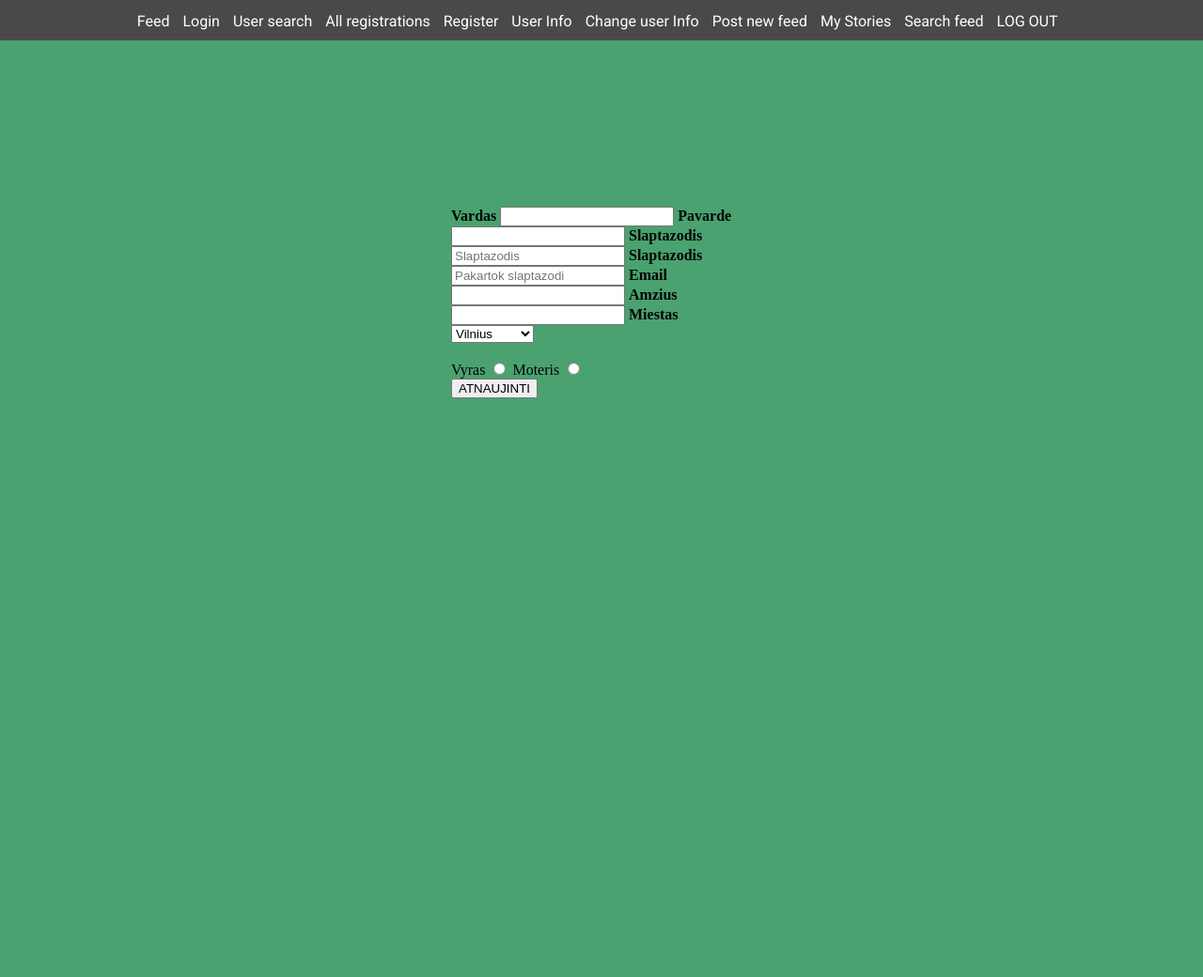
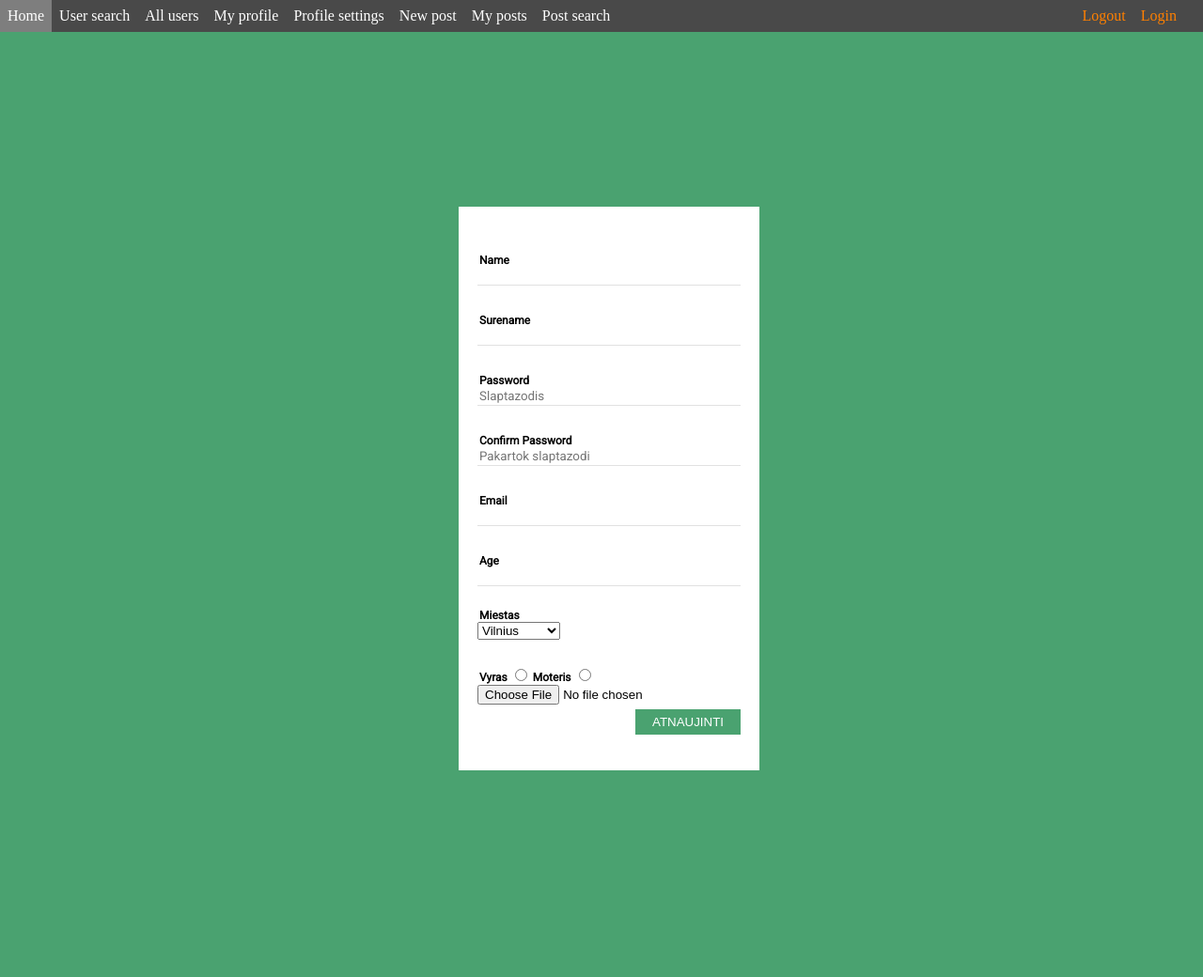
Before and after one commit to codin-full-stack/tomasz, a PHP site: page /tomasz/infoChange.php in a window 1280 px wide. Shown: the whole page at 94% size. Before the commit the page ends 424 px from the top, so only its background shows below. Run offline with PHP 8.4, Linux system fonts and the light colour scheme; the visitor is signed in with stand-in values (Sample User, id 1); data that the repository does not hold is empty.

Commit message:
2018-10-08

```diff
--- a/TopMenu.php
+++ b/TopMenu.php
@@ -1,21 +1,13 @@
-<?php
-    $json = file_get_contents('menuJson/dzeksonas.json');
-    $array = json_decode($json, true);
-    $array = $array['menu']['items'];
-    foreach ($array as $key => $value) {
-        if (!empty($value)) {
-            ?>
-            <a href="<?php echo $value['id']; ?>">
-                <?php
-                    if (!empty($value['label'])) {
-                        echo $value['label'];
-                    } else {
-                        echo "empty label";
-                    }
-                ?>
-            </a>
-            &nbsp;
-        <?php
-        }
-    }
-?>
+
+<ul>
+    <li><a href="index.php">Home</a></li>
+    <li class="log"><a href="login.php">Login</a></li>
+    <li><a href="paieska.php">User search</a></li>
+    <li><a href="allRegisteredList.php">All users</a></li>
+    <li><a href="userInfo.php">My profile</a></li>
+    <li><a href="infoChange.php">Profile settings</a></li>
+    <li><a href="post_new.php">New post</a></li>
+    <li><a href="myPosts.php">My posts</a></li>
+    <li><a href="search.php">Post search</a></li>
+    <li class="log"><a href="logout.php">Logout</a></li>
+</ul>
--- a/header.php
+++ b/header.php
@@ -24,7 +24,6 @@ include('jsonFunctions.php');
     <link rel="stylesheet" href="styles/styles.css" type="text/css">
     <link href="https://fonts.googleapis.com/css?family=Roboto" rel="stylesheet">
 </head>
-<body background="media/bgwp.jpg">
     <div class="navigation">
         <?php include('TopMenu.php')?>
     </div>
--- a/infoChange.php
+++ b/infoChange.php
@@ -8,26 +8,53 @@ include 'sessionCheck.php';
 $sql = "SELECT * FROM users WHERE id = '" . $_SESSION['id'] . "'";
 $result = mysqli_query($conn, $sql);
 $data = mysqli_fetch_assoc($result);
-// var_dump ($data);
-
 ?>
-
+<html>
+<body>
 <div class="container">
-    <form action="" method="POST">
-        <label for="vrd"><b>Vardas</b></label>
-        <input type="text" name="vrd" value="<?php echo (! empty($data['name']) ? $data['name'] : ''); ?>">
-        <label for="pvd"><b>Pavarde</b></label>
-        <input type="text" name="pvd" value="<?php echo (! empty($data['surename']) ? $data['surename'] : ''); ?>">
-        <label for="pass"><b>Slaptazodis</b></label>
-        <input type="password" placeholder="Slaptazodis" name="pass">
-        <label for="pass"><b>Slaptazodis</b></label>
-        <input type="password" placeholder="Pakartok slaptazodi" name="passconf">
-        <label for="email"><b>Email</b></label>
-        <input type="text" name="email" value="<?php echo (! empty($data['email']) ? $data['email'] : ''); ?>">
-        <label for="amz"><b>Amzius</b></label>
-        <input type="text" name="amz" value="<?php echo (! empty($data['age']) ? $data['age'] : ''); ?>">
-        <label for="city"><b>Miestas</b></label><br>
-        <select name="city" id="">
+    <form action="" method="POST" enctype="multipart/form-data">
+    <div class="boxReg">
+            <div class="box-item">
+                <label for="" class="label">
+                    Name<br>
+                </label>
+                <input type="text" name="vrd" class="field" value="<?php echo (! empty($data['name']) ? $data['name'] : ''); ?>">
+                </div>
+                <div class="box-item">
+                <label for="" class="label">
+                    Surename<br>
+                </label>
+                <input type="text" name="pvd" class="field"  value="<?php echo (! empty($data['surename']) ? $data['surename'] : ''); ?>">
+                </div>
+                <div class="box-item">
+                <label for="" class="label">
+                    Password<br>
+                </label>
+                <input type="password" class="field"  placeholder="Slaptazodis" name="pass">
+                </div>
+                <div class="box-item">
+                <label for="" class="label">
+                    Confirm Password<br>
+                </label>
+                <input type="password" class="field"  placeholder="Pakartok slaptazodi" name="passconf">
+                </div>
+                <div class="box-item">
+                <label for="" class="label">
+                    Email<br>
+                </label>
+                <input type="text" name="email" class="field"  value="<?php echo (! empty($data['email']) ? $data['email'] : ''); ?>">
+                </div>
+                <div class="box-item">
+                <label for="" class="label">
+                    Age<br>
+                </label>
+                <input type="text" name="amz" class="field"  value="<?php echo (! empty($data['age']) ? $data['age'] : ''); ?>">
+                </div>
+                <div class="box-item">
+                <label for="" class="labelspace">
+                  <br>Miestas&nbsp;&nbsp;&nbsp;&nbsp;
+                </label>
+                    <select name="city" id="city">
                     <?php
                         $cities = [
                             'vln'   => 'Vilnius',
@@ -50,10 +77,17 @@ $data = mysqli_fetch_assoc($result);
                     <?php } ?>
                 <?php } ?>
     </select>
+                <div class="box-item">
+                    <label for="" class="labelradio">
                     <br><br>Vyras <input type="radio" name="lyt" <?=$data['gender']=="M" ? "checked" : ""?> value="M" >
                     Moteris <input type="radio" name="lyt" <?=$data['gender']=="F" ? "checked" : ""?> value="F" >
-        <div class="mygtukas">
-            <button type="submit">ATNAUJINTI</button>
+                    </label>
+                </div>
+                <div class="photo-upload">
+                    <input type="file" name="myimage">
+                </div>
+                <div class="box-bottom">
+                    <button type="submit" class="regButton">ATNAUJINTI</button>
                 </div>
          </form>
 </div>
@@ -65,7 +99,9 @@ if (!empty($_POST)) {
         echo("Neatitinka slaptazodziai.");
     } else {
         $_POST['pass'] = md5($_POST['pass']);
-        $usql = "UPDATE users SET name ='".$_POST['vrd']."', surename = '" . $_POST['pvd'] . "', email = '" . $_POST['email'] . "', city = '" . $_POST['city'] . "', age = '" . $_POST['amz'] . "', password = '" . $_POST['pass'] . "', gender = '" . $_POST['lyt'] . "' where id = '" . $data['id']. "'";
+        $imagename=$_FILES["myimage"]["name"];
+        $imagetmp=addslashes (file_get_contents($_FILES['myimage']['tmp_name']));
+        $usql = "UPDATE users SET name ='".$_POST['vrd']."', surename = '" . $_POST['pvd'] . "', email = '" . $_POST['email'] . "', city = '" . $_POST['city'] . "', age = '" . $_POST['amz'] . "', password = '" . $_POST['pass'] . "', gender = '" . $_POST['lyt'] . "',image = '" . $imagetmp . "',image_text = '" . $imagename . "' where id = '" . $data['id']. "'";
         $result= mysqli_query($conn, $usql);
         if($result) {
                 echo "Atnaujinta";
@@ -76,3 +112,6 @@ if (!empty($_POST)) {
 }
 
 ?>
+</div>
+</body>
+</html>
--- a/login.php
+++ b/login.php
@@ -6,7 +6,8 @@ include 'header.php';
 
 <html>
 <body>
-    <div class="container">
+    <div class="boxLogin">
+        <div class ="containerlogin">
         <form action="" method="POST">
         <div class="buttons">
             <button type="button" onclick="window.location.href='http://localhost:8081/tomasz/login.php'" class="rButton" required><b>Login</b></button>
@@ -33,6 +34,7 @@ include 'header.php';
             </div>
         </div>
     </div>
+</div>
     </form>
 </body>
 </html>
--- a/styles/styles.css
+++ b/styles/styles.css
@@ -1,12 +1,15 @@
 body {
     background: #4AA270;
     align-items: center;
+    height: 100%;
+    width: 100%;
 
 }
 .container {
     overflow: hidden;
     margin: 220px auto;
     width: 320px;
+    box-sizing: border-box;
 }
 
 .box {
@@ -161,27 +164,6 @@ body {
     color: #4AA270;
 }
 
-.navigation {
-    text-align: center;
-    font-size: 20px;
-    position: fixed;
-    width: 100%;
-    display: inline-block;
-    padding: 10px;
-    margin: auto;
-    background-color: #494949;
-    overflow: hidden;
-    top: 0px;
-    z-index: 100;
-    left: 0px;
-}
-.navigation a {
-    color: #ffffff;
-    text-decoration: none;
-    font-family: 'Roboto', sans-serif;
-    font-size: 16px;
-}
-
 .feed {
     display: flex; /* or inline-flex */
     width: 61%;
@@ -258,7 +240,7 @@ body {
 
 .paieska {
     display: block;
-    width: 21%;
+    width: 300px;
     background-color: #ffffff;
     min-height: 140px;
     margin-top: 40px;
@@ -290,3 +272,142 @@ body {
     flex-wrap: wrap;
     padding: 10px;
 }
+
+.textPad {
+    padding: 20px;
+    background-color: white;
+    width: 400px;
+    margin: 250px auto;
+}
+.fieldPost {
+    display: flex;
+    position: relative;
+    width: 100%;
+    padding: 10px;
+    background-color: #FFFFFF;
+    border-style: none;
+    border-bottom-style: solid;
+    border-bottom-color: #E1E1E1;
+    border-width: 1px;
+    box-sizing: border-box;
+    font-family: 'Roboto', sans-serif;
+    box-shadow: inset 20px 20px #FFFFFF;
+}
+.fieldPost:focus{
+    outline:none;
+    border-color: #4AA270;
+}
+.postButton {
+    background-color: #4AA270;
+    color: white;
+    padding: 6px 14px;
+    border: none;
+    width: 30%;
+    position: relative;
+    top: -15px;
+    float: right;
+}
+.feed-box-heading a {
+    font-family: 'Roboto', sans-serif;
+    font-size: 20px;
+    color: #494949;
+    border: none;
+    text-decoration: none;
+}
+
+.boxLogin {
+    display: flex; /* or inline-flex */
+    background-color: transparent;
+    margin-top: 40px;
+    margin-right: auto;
+    margin-left: auto;
+    flex-wrap: wrap;
+    padding: 10px;
+}
+.containerlogin {
+    overflow: hidden;
+    margin: 220px auto;
+    width: 320px;
+    box-sizing: border-box;
+}
+@media only screen and (max-width: 1024px) {
+    .feed {
+      position: relative;
+      bottom: 0px;
+    }
+}
+@media only screen and (max-width: 768px) {
+  .feed {
+    position: relative;
+    bottom: -20px;
+  }
+}
+
+@media only screen and (max-width: 425px) {
+    .feed {
+      position: relative;
+      bottom: -45px;
+    }
+}
+@media only screen and (max-width: 375px) {
+    .feed {
+      position: relative;
+      bottom: -45px;
+    }
+}
+@media only screen and (max-width: 320px) {
+    .feed {
+      position: relative;
+      bottom: -70px;
+    }
+}
+
+.allUsers a {
+    font-family: 'Roboto', sans-serif;
+    font-size: 12px;
+    color: #494949;
+    overflow-wrap: break-word;
+}
+ul {
+    list-style-type: none;
+    margin: 0;
+    padding: 0;
+    overflow: hidden;
+}
+
+li {
+    float: left;
+}
+
+li a {
+    display: block;
+    padding: 8px;
+    background-color: #494949;
+    color: #ffffff;
+    text-decoration: none;
+}
+li a:hover:not(.active) {
+    background-color:#7e7e7e;
+    color: white;
+}
+li a.active {
+    background-color: #4CAF50;
+    color: white;
+}
+.navigation {
+    position: fixed;
+    width: 100%;
+    background-color: #494949;
+    overflow: hidden;
+    top: 0px;
+    z-index: 100;
+    left: 0px;
+}
+.log {
+    float: right;
+    position: relative;
+    right: 20px;
+}
+.log a {
+    color: #ff8000;
+}
```
Also changed, not shown: allRegisteredList.php (+3 -3 lines), feed.php (+5 -8 lines), post_new.php (+7 -5 lines), userInfo.php (+1 -1 lines). Lines whose indentation alone changed are shown as unchanged.
